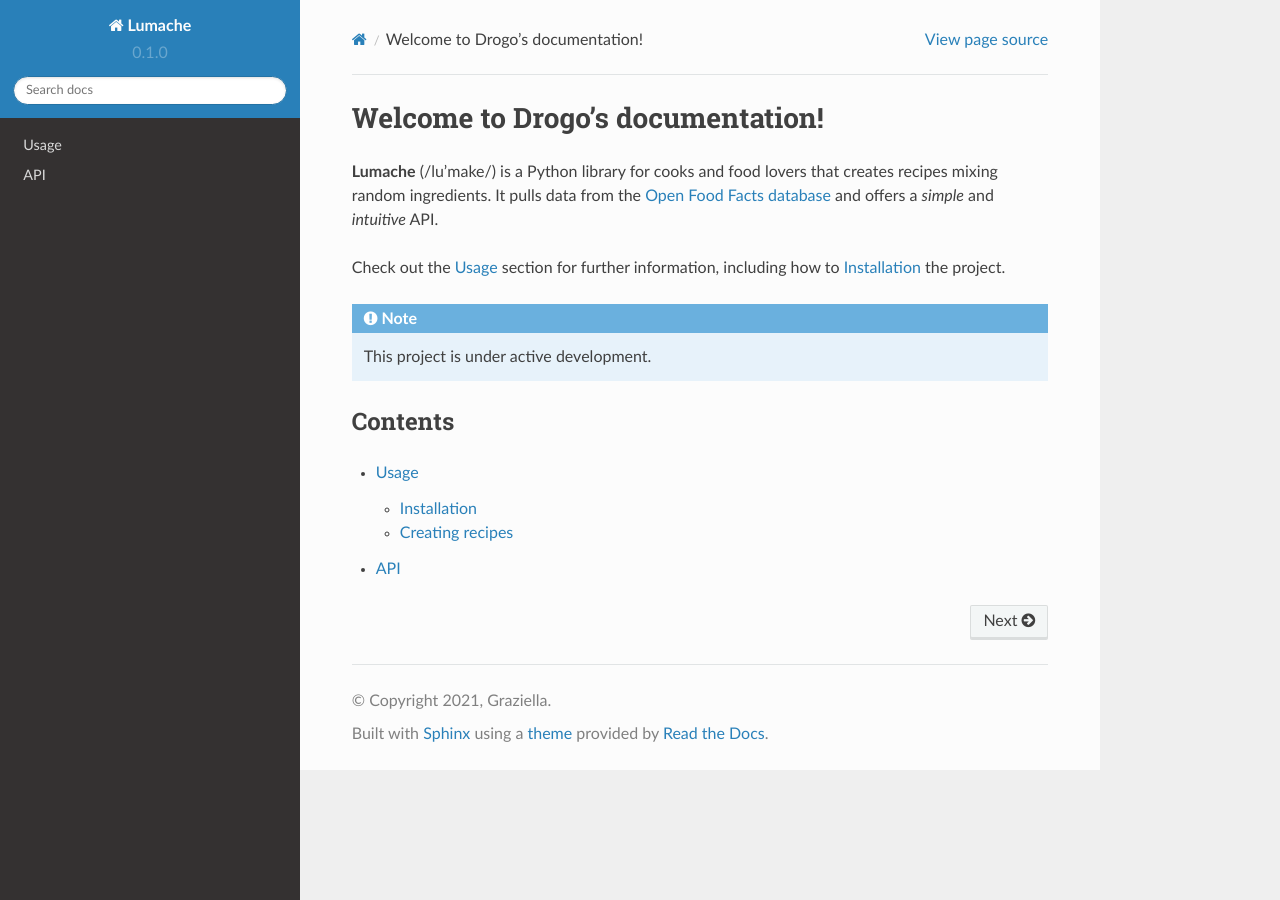
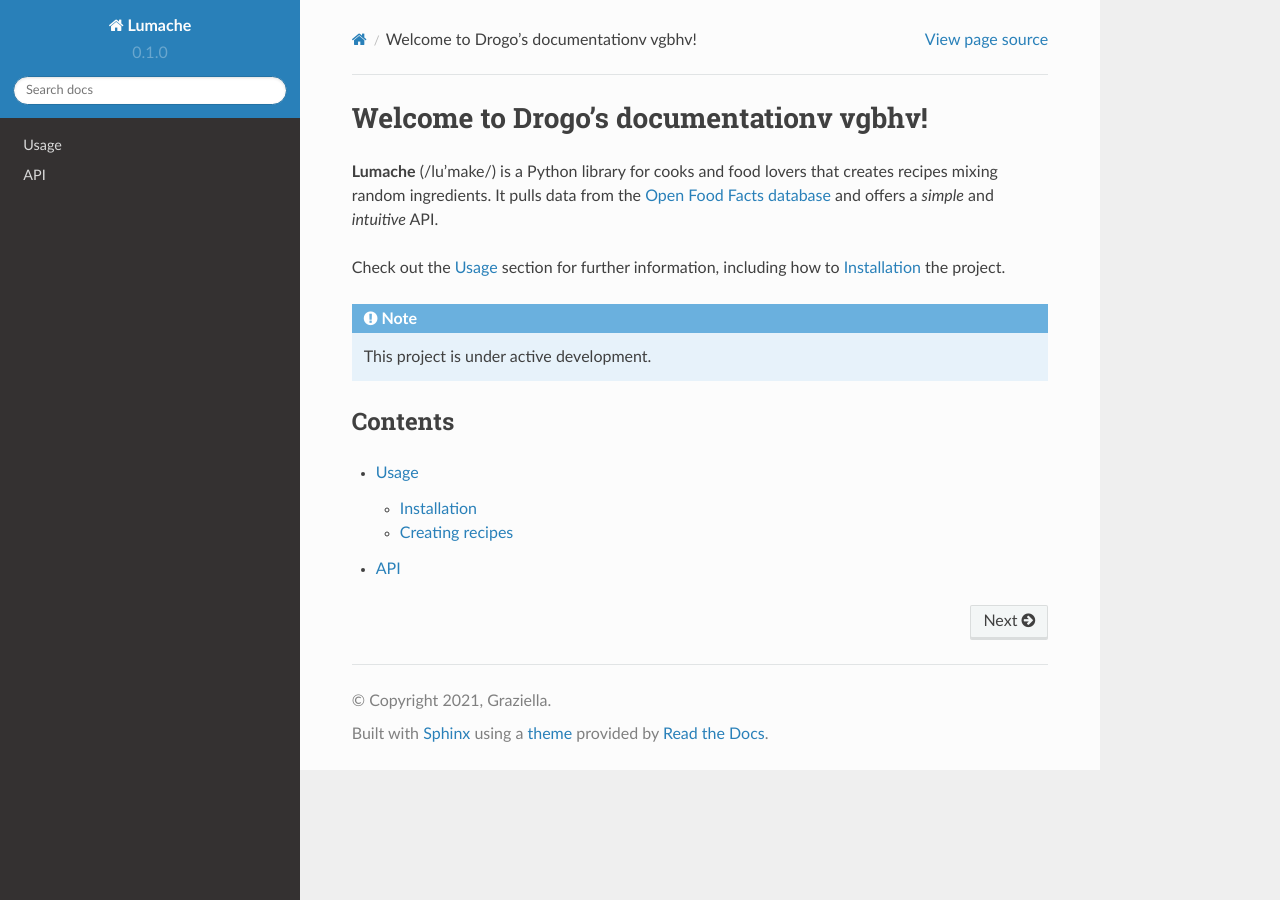
Before and after one commit to Ro-72/potatium-wiki, a Sphinx documentation site: the page built from docs/source/index.rst, in a window 1280 px wide. Built offline with Sphinx 7.4.7 and the Read the Docs theme 2.0.0, drawn with Linux system fonts in a browser that asks for light colours.

Commit message:
Update index2.rst

```diff
--- a/docs/source/index.rst
+++ b/docs/source/index.rst
@@ -1,4 +1,4 @@
-Welcome to Drogo's documentation!
+Welcome to Drogo's documentationv vgbhv!
 ===================================
 
 **Lumache** (/lu'make/) is a Python library for cooks and food lovers
```
